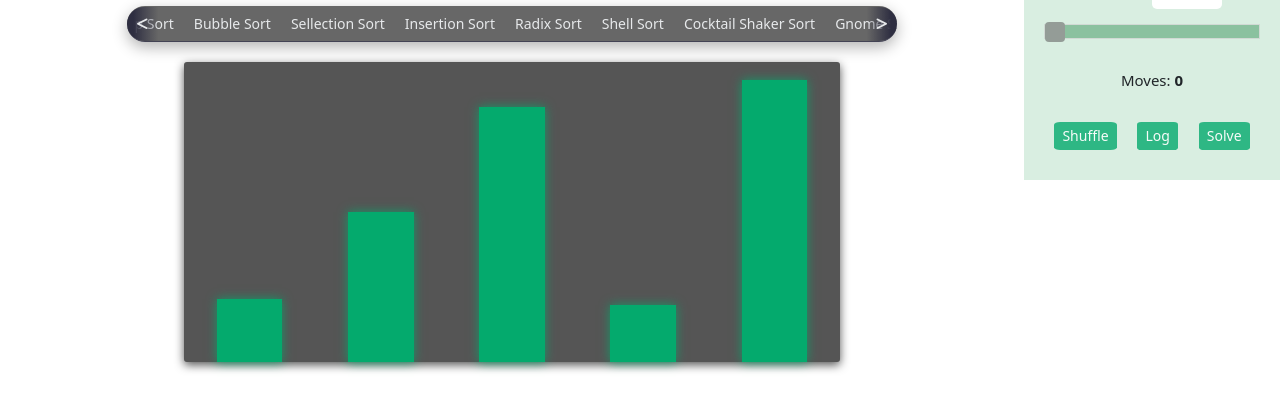
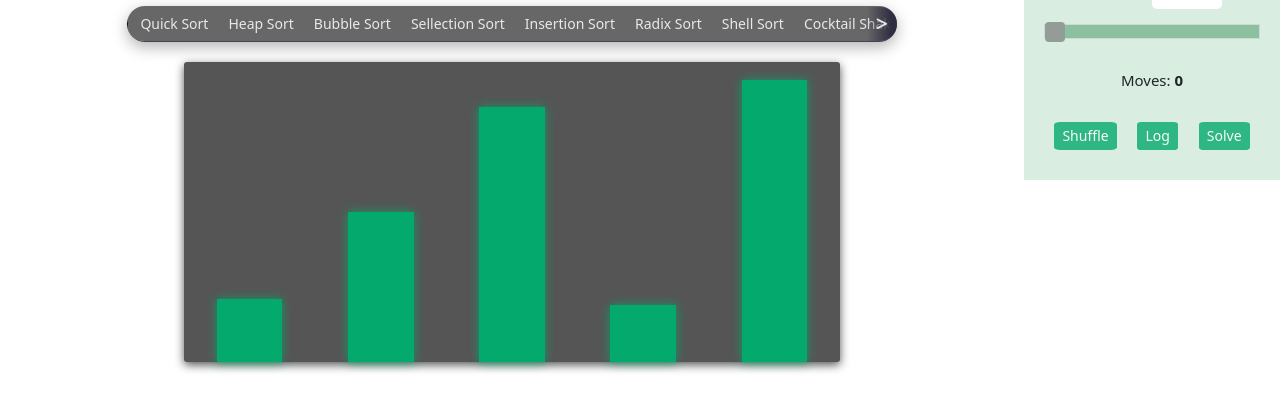
Before and after one commit to dungtl2003/DSA-visualizer, a website built with webpack: page src/client/index.html in a window 1280 px wide. Both pictures are taken after a click on the icon 881 px from the left and 179 px from the top of the page. Shown: the part 155-566 px from the top of the page. Built offline with nearby package versions, Linux system fonts and the light colour scheme.

Commit message:
fix: animation scroll value not right

```diff
--- a/src/client/asset/css/main.css
+++ b/src/client/asset/css/main.css
@@ -89,7 +89,7 @@
     border-radius: 50px;
     display: flex;
     white-space: nowrap;
-    overflow: scroll;
+    overflow-x: scroll;
     scroll-behavior: smooth;
     box-shadow: 0px 5px 15px rgba(2,2,2,0.3);
 }
--- a/src/client/index.js
+++ b/src/client/index.js
@@ -101,29 +101,35 @@ const addColMouseEvent = function () {
 addColMouseEvent();
 
 // Event: Scroll navbar
+const scrollAble =
+    Math.ceil(selectionContainer.scrollWidth) -
+    Math.ceil(selectionContainer.clientWidth);
+let left = 0;
+let right = 0;
+
 const iconVisibility = () => {
-    const scrollLeftValue = Math.ceil(selectionContainer.scrollLeft);
-    const scrollAble =
-        Math.ceil(selectionContainer.scrollWidth) -
-        Math.ceil(selectionContainer.clientWidth);
+    const scrollValue = Math.ceil(selectionContainer.scrollLeft);
+    console.log(scrollValue);
 
-    console.log(i + " : " + scrollLeftValue);
-    i++;
+    scrollLeftBtn.style.display = scrollValue > 0 ? "block" : "none";
+    scrollRightBtn.style.display = scrollAble > scrollValue ? "block" : "none";
+};
+scrollRightBtn.addEventListener("click", () => {
+    right = Math.min(selectionContainer.scrollLeft + 100, scrollAble);
+    console.log(`Right: ${right}`);
+    selectionContainer.scrollLeft += 100;
+});
+scrollLeftBtn.addEventListener("click", () => {
+    left = Math.max(selectionContainer.scrollLeft - 100, 0);
+    selectionContainer.scrollLeft -= 100;
+});
+selectionContainer.addEventListener("scroll", () => {
+    if (selectionContainer.scrollLeft <= left) {
+        iconVisibility();
+    }
 
-    scrollLeftBtn.style.display = scrollLeftValue > 0 ? "block" : "none";
-    scrollRightBtn.style.display =
-        scrollAble > scrollLeftValue ? "block" : "none";
-};
-let i = 0;
-scrollRightBtn.addEventListener("click", () => {
-    selectionContainer.scrollLeft += 220;
-    console.log(i + " : " + selectionContainer.scrollLeft);
-    iconVisibility();
+    if (selectionContainer.scrollLeft >= right) {
+        iconVisibility();
+    }
 });
-
-scrollLeftBtn.addEventListener("click", () => {
-    selectionContainer.scrollLeft -= 110;
-    iconVisibility();
-});
-
 iconVisibility();
```
